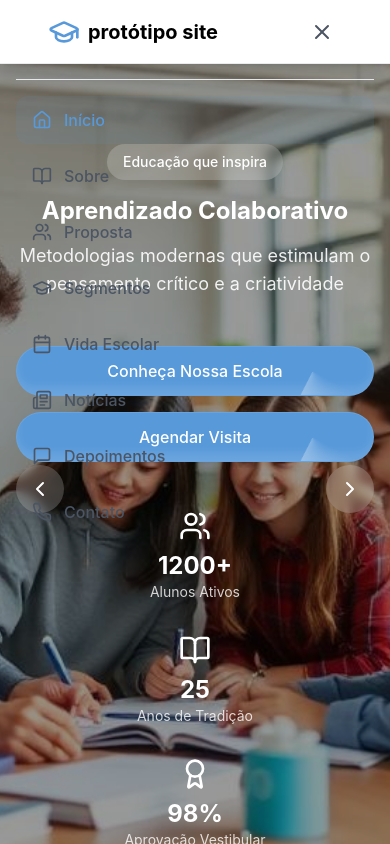
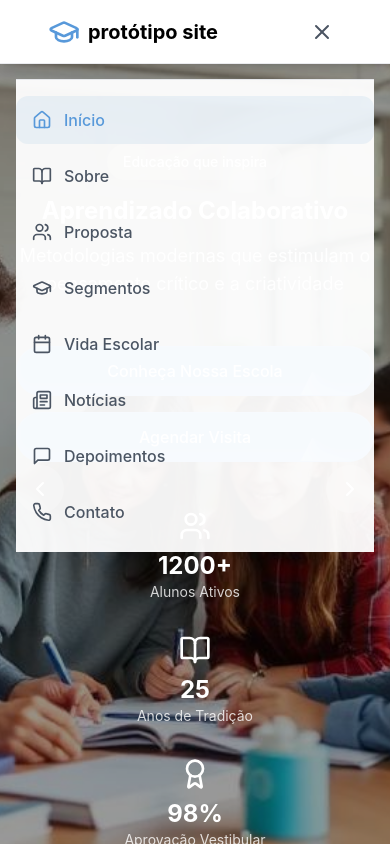
Before and after one commit to VonoxDeveloper/prototipo-marcosrichardson, a React (Vite) app: page / in a window 390 px wide. Both pictures are taken after a click on the button 322 px from the left and 31 px from the top of the page. Shown: the top 844 px of the page. Built offline with nearby package versions, Linux system fonts and the light colour scheme.

Commit message:
Fix: Mobile menu background visibility
The mobile menu was not visible due to a missing background color. This commit adds a background color to the mobile menu to ensure its visibility.

```diff
--- a/src/components/ui/hover-gradient-nav-bar.tsx
+++ b/src/components/ui/hover-gradient-nav-bar.tsx
@@ -154,7 +154,7 @@ function HoverGradientNavBar(): React.JSX.Element {
 
         {/* Mobile Navigation with animations */}
         {isOpen && (
-          <div className="md:hidden mt-4 border-t border-gray-200 dark:border-gray-800">
+          <div className="md:hidden mt-4 border-t border-gray-200 dark:border-gray-800 bg-white/95 dark:bg-black/90 backdrop-blur-lg">
             <div className="py-4 space-y-2">
               {menuItems.map((item: HoverGradientMenuItem) => (
                 <motion.div key={item.label} className="relative">
```
